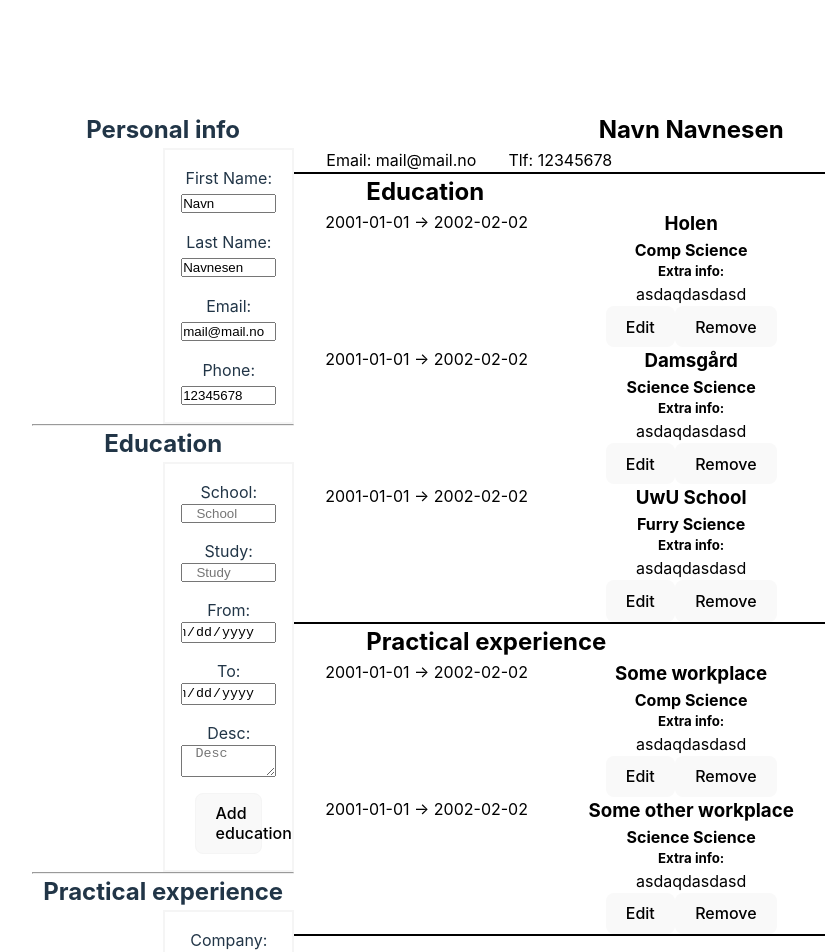
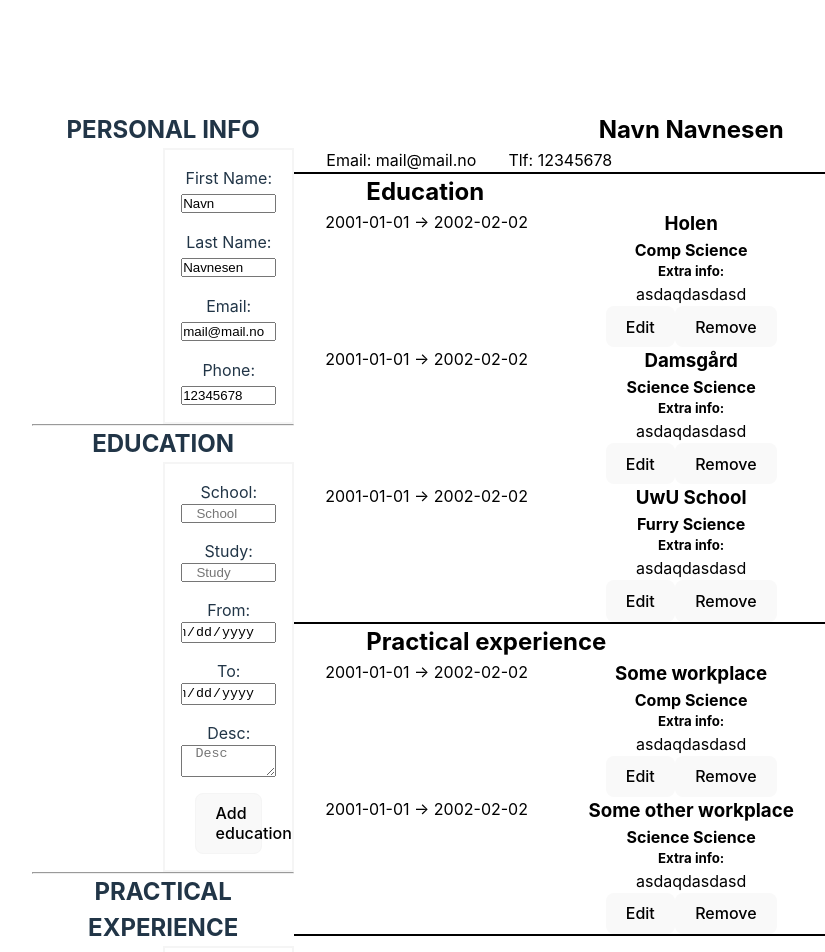
Before and after one commit to ATlexEide/cv-app, a React (Vite) app: page / in a window 1280 px wide. Shown: the top 952 px of the page, without its empty margins (80-905 px from the left). Built offline with nearby package versions, Linux system fonts and the light colour scheme.

Commit message:
Update heading capitalization

```diff
--- a/src/Components/Forms/DetailsForm.jsx
+++ b/src/Components/Forms/DetailsForm.jsx
@@ -3,7 +3,7 @@ import "../../styles/Form.css";
 function DetailsForm({ person, callback }) {
   return (
     <>
-      <h2>Personal info</h2>
+      <h2>PERSONAL INFO</h2>
       <form>
         <Input
           className="personalInput"
--- a/src/Components/Forms/EcucationalExpForm.jsx
+++ b/src/Components/Forms/EcucationalExpForm.jsx
@@ -14,7 +14,7 @@ function EducationalExpForm({ education, addExperience }) {
 
   return (
     <>
-      <h2>Education</h2>
+      <h2>EDUCATION</h2>
       <form>
         <EducationInput schoolInfo={schoolInfo} setSchoolInfo={setSchoolInfo} />
         <button
--- a/src/Components/Forms/PracticalExpForm.jsx
+++ b/src/Components/Forms/PracticalExpForm.jsx
@@ -13,7 +13,7 @@ function PracticalExpForm({ practical, addExperience }) {
   });
   return (
     <>
-      <h2>Practical experience</h2>
+      <h2>PRACTICAL EXPERIENCE</h2>
       <form>
         <PracticalInput
           practicalInfo={practicalInfo}
```
